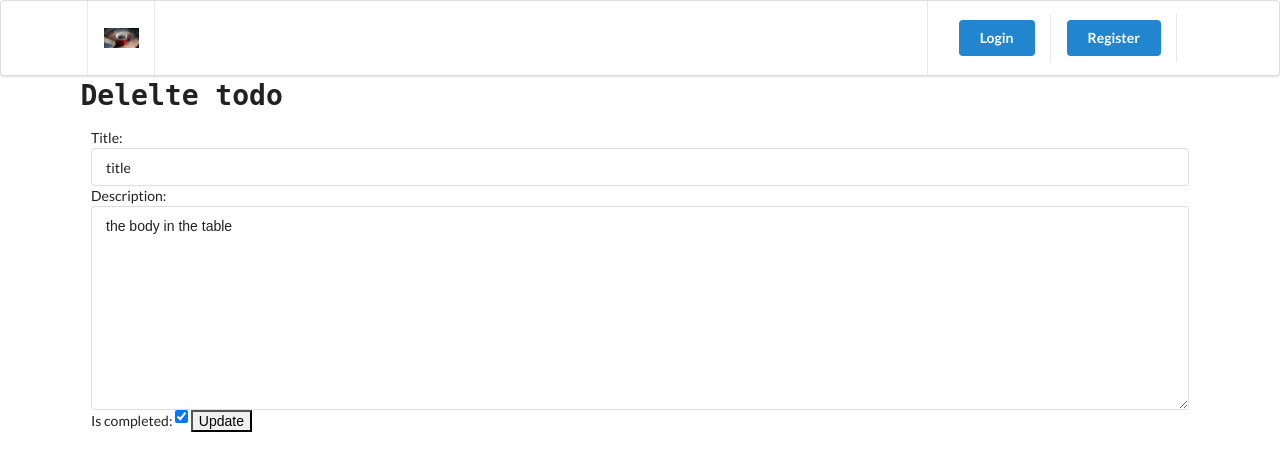
After one commit to Nasir-gaayte/todo-app, a Django app: page /update/29 in a window 1280 px wide. The commit adds this page. Shown: the top 471 px of the page. Run offline with Django 4.2, Linux system fonts and the light colour scheme; data comes from the database, SQL or seed files in the repository; both versions use the stored data as it was after the commit; some libraries are stand-ins or nearby versions.

Commit message:
add message and update todo

```diff
--- a/core/models.py
+++ b/core/models.py
@@ -2,6 +2,7 @@ from email.policy import default
 from django.db import models
 from django.contrib.auth.models import User
 from helper.models import TrackerModel
+from django.urls import reverse
 
 # Create your models here.
 
@@ -19,5 +20,6 @@ class TodoModel(TrackerModel):
         return self.title
 
 
-    def get_success_url(self):
-        return super().get_success_url('index')
+    def get_absolute_url(self):
+
+            return reverse('todo_detail', kwargs={'pk': self.pk})
--- a/core/templates/core/index.html
+++ b/core/templates/core/index.html
@@ -1,5 +1,6 @@
 <!DOCTYPE html>
 {% load static %}
+
 <html lang="en">
 <head>
     <meta charset="UTF-8">
@@ -45,8 +46,11 @@
 
     {% block content %}
     <img src="{% static 'images/coffee2.jpeg' %}" alt="">
-    <h1>Home</h1>
-    <div class="container">
+    <div class="conten">
+
+        <h1> <span> Home</span></h1> {% include "core/messages.html" %}
+    </div>
+    <div class="content">
         {% if todos %}
 
         <table class = "ui table">
@@ -69,7 +73,7 @@
                             <a href="{% url 'todo_detail' todo.pk %}" class= "ui button">
                                 <i class="eye icon"></i>
                             </a>
-                            <a href="" class= "ui button">
+                            <a href="{% url 'update' todo.pk %}" class= "ui button">
                                 <i class="edit icon"></i>
                             </a>
                         </td>
--- a/core/templates/core/todo_detail.html
+++ b/core/templates/core/todo_detail.html
@@ -1,6 +1,5 @@
 {% extends "core/index.html" %}
 {% load static %}
-
 
 {% block titel %}details{% endblock titel %}
 
@@ -10,7 +9,7 @@
                 {% for todo in todos.all%}
 
               <div class="container">
-                <h1><span>Todo Details</span></h1>
+                <h1><span>Todo Details</span></h1>{% include "core/messages.html" %}
                 <div class="ui card">
                         <div class="content">
                                 <div class="header">{{todo.title|upper}}</div>
@@ -30,7 +29,7 @@
                                                 Not Completed yet ....
                                                 {%endif%}
                                         </p>
-                                        <a href="" class="ui button primary">Eidit</a>
+                                        <a href="{% url 'update' todo.pk %}" class="ui button primary">Eidit</a>
                                         <a href="{% url 'delete' todo.pk %}" class="ui button red">Delete this todo</a>
                                 </div>
                         </div>
--- /dev/null
+++ b/core/templates/core/update.html
@@ -0,0 +1,22 @@
+{% extends "core/index.html" %}
+{% load static %}
+
+
+{% block titel %}Update{% endblock titel %}
+
+{% block content %}
+<h1><samp>Delelte todo</samp></h1>
+
+        <div class="container">
+            <div class="content">
+                <form class="ui form" method="POST">
+                    {% csrf_token %}
+                    {{form}}
+                    <button type="submit">Update</button>
+                </form>
+            </div>
+        </div>
+
+
+
+{% endblock content %}
--- a/core/urls.py
+++ b/core/urls.py
@@ -8,4 +8,5 @@ urlpatterns = [
     path('todo_detail/<int:pk>/',views.detail,name='todo_detail'),
     # path('delete/<int:pk>',views.DeleteTodo.as_view(),name='delete'),
     path('delete/<int:pk>/',views.deletetodo,name='delete'),
+    path('update/<int:pk>',views.UpdateTodo.as_view(),name='update'),
 ]
--- a/core/views.py
+++ b/core/views.py
@@ -7,6 +7,8 @@ from django.views import generic
 from .models import TodoModel
 from .forms import TodoForm
 from django.http import HttpResponsePermanentRedirect
+from django.contrib import messages
+
 
 # Create your views here.
 
@@ -50,6 +52,7 @@ def creat_todo(request):
 
             todo.save()
             # return HttpResponsePermanentRedirect(reverse('todo_detail',kwargs={'id':todo.pk}))
+            messages.success(request,"successful created todos")
             return redirect('index')
     form = TodoForm()
     return render(request,'core/create.html',{'form':form})
@@ -66,8 +69,10 @@ def detail(request, pk):
 
 def deletetodo(request, pk):
     todos = TodoModel.objects.filter(id=pk)
-    if todos:
-        form = todos.delete()
+    form = todos
+    if request.method == "POST":
+        todos.delete()
+        messages.success(request,'Todo it deleted')
         return redirect('index')
     return render(request,'core/delete.html',{'form':form})
 
@@ -81,3 +86,13 @@ def deletetodo(request, pk):
 
     # def get_success_url(self):
     #     return reverse_lazy('core:index')
+
+
+class UpdateTodo(generic.UpdateView):
+    model= TodoModel
+    form_class= TodoForm
+    template_name= 'core/update.html'
+
+    def form_valid(self, form):
+        messages.success(self.request, "Update is success..")
+        return super().form_valid(form)
```
Also changed, not shown: core/templates/core/delete.html (+3 -5 lines), core/templates/core/messages.html (added, +11 -0 lines), db.sqlite3.
